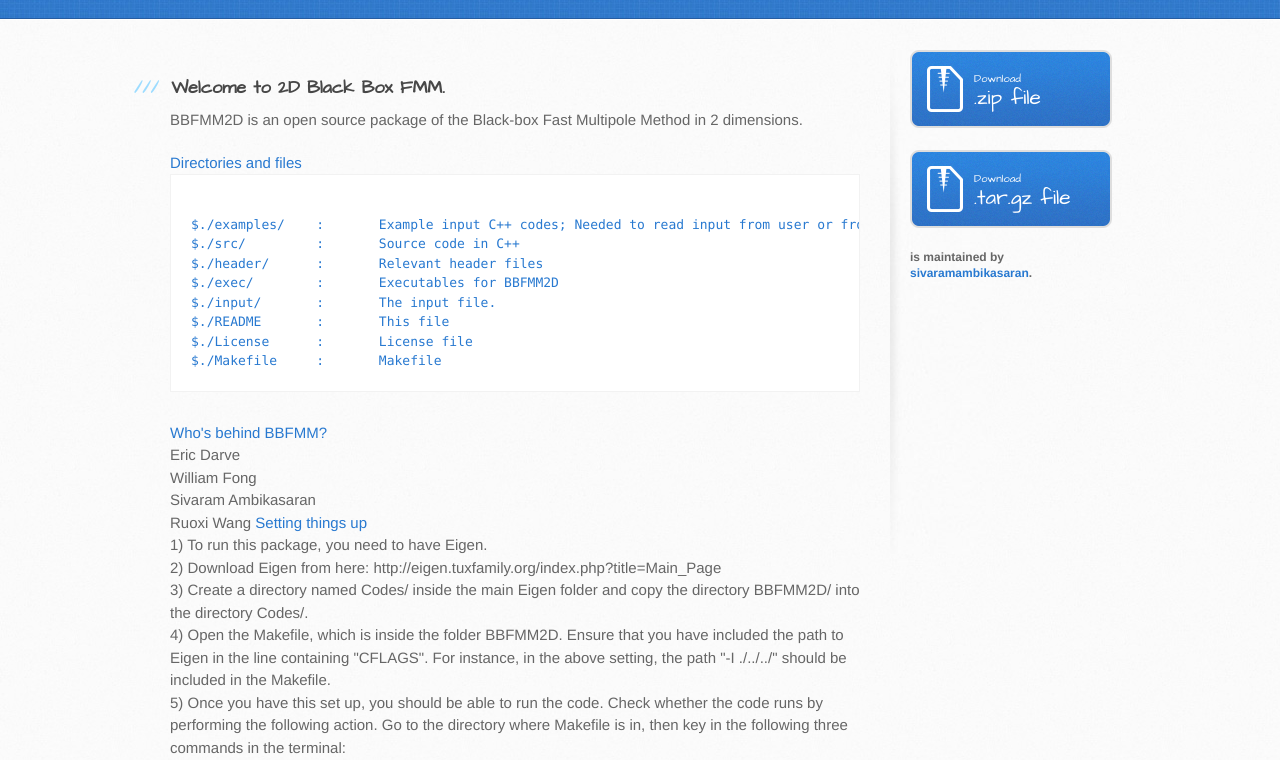
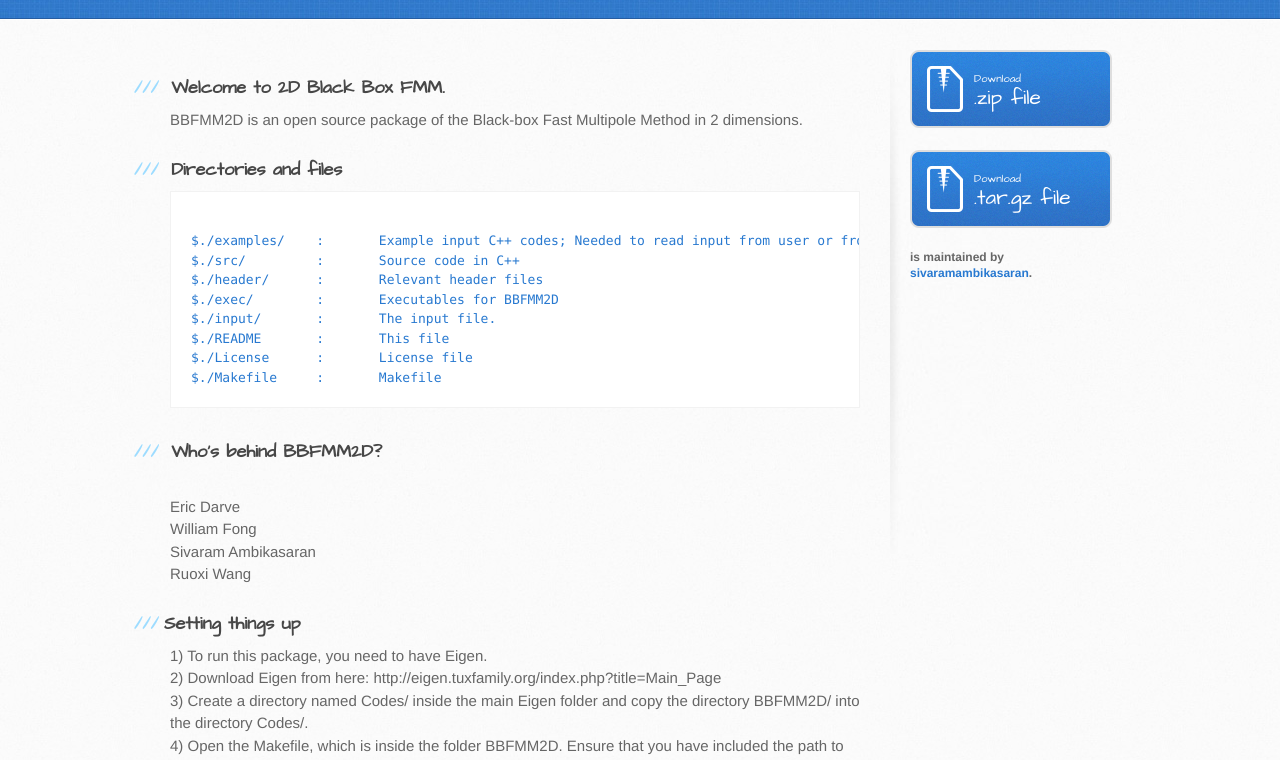
Before and after one commit to SAFRAN-LAB/BBFMM2D, a plain HTML site: page index.html in a window 1280 px wide. Shown: the part 182-942 px from the top of the page. Drawn offline with Linux system fonts and the light colour scheme.

Commit message:
Made changes to webpage

```diff
--- a/index.html
+++ b/index.html
@@ -13,7 +13,7 @@
     <script src="//html5shiv.googlecode.com/svn/trunk/html5.js"></script>
     <![endif]-->
 
-    <title>Bbfmm2d by Sivaram Ambikasaran</title>
+    <title>BBFMM2D by Sivaram Ambikasaran</title>
   </head>
 
   <body>
@@ -29,11 +29,11 @@
       <div class="inner clearfix">
         <section id="main-content">
           <h3>
-<a name="welcome-to-github-pages" class="anchor" href="#welcome-to-github-pages"><span class="octicon octicon-link"></span></a>Welcome to 2D Black Box FMM.</h3>
+<a name="welcome-to-bbfmm2d" class="anchor" href="#welcome-to-github-pages"><span class="octicon octicon-link"></span></a>Welcome to 2D Black Box FMM.</h3>
 
 <p>BBFMM2D is an open source package of the Black-box Fast Multipole Method in 2 dimensions.</p>
 
-<a> Directories and files</a>
+<h3> Directories and files</h3>
 <pre><code>
 $./examples/	:	Example input C++ codes; Needed to read input from user or from input file.
 $./src/		:	Source code in C++
@@ -45,14 +45,13 @@
 $./Makefile	:	Makefile
 </code></pre>
 
-<a> Who's behind BBFMM?</a><br>
+<h3> Who's behind BBFMM2D?</h3><br>
 Eric Darve<br>
 William Fong<br>
 Sivaram Ambikasaran<br>
 Ruoxi Wang
 
-<a>Setting things up</a>
-<p>
+<h3>Setting things up</h3>
 1) To run this package, you need to have Eigen.<br>
 
 2) Download Eigen from here: http://eigen.tuxfamily.org/index.php?title=Main_Page<br>
@@ -69,7 +68,6 @@
 </code></pre>
 
 The code should now run.
-</p>
 
 <h3>
 <a name="designer-templates" class="anchor" href="#designer-templates"><span class="octicon octicon-link"></span></a>Designer Templates</h3>
```
